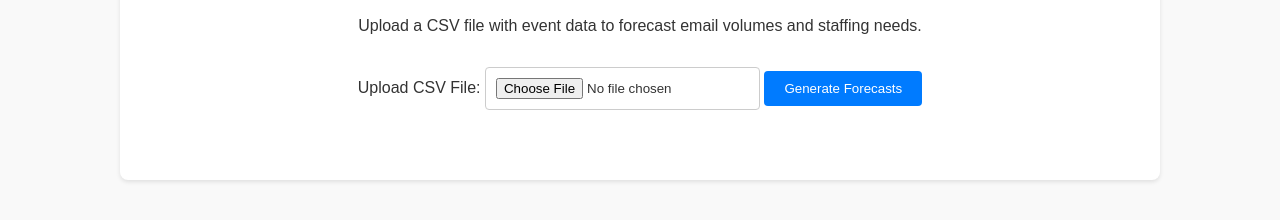
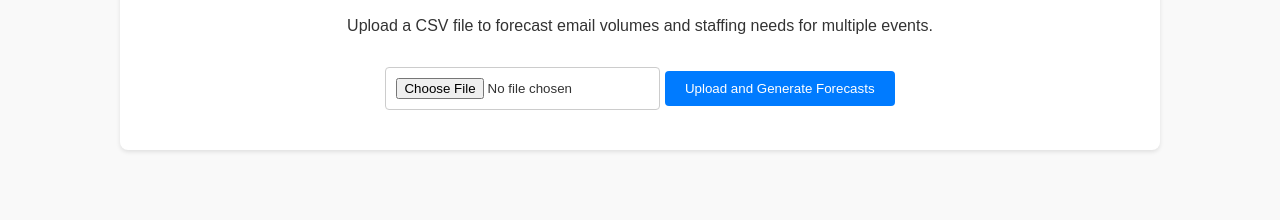
Before and after one commit to carpiojon83/RT-FORCASTING, a plain HTML site: page index.html in a window 1280 px wide. Shown: the part 124-344 px from the top of the page. Drawn offline with nearby package versions, Linux system fonts and the light colour scheme.

Commit message:
Update index.html

```diff
--- a/index.html
+++ b/index.html
@@ -10,17 +10,14 @@
 <body>
     <div class="container">
         <h1>Event Forecasting Tool</h1>
-        <p>Upload a CSV file with event data to forecast email volumes and staffing needs.</p>
+        <p>Upload a CSV file to forecast email volumes and staffing needs for multiple events.</p>
 
         <!-- File Upload -->
-        <label for="file-upload">Upload CSV File:</label>
-        <input type="file" id="file-upload" accept=".csv" />
+        <input type="file" id="upload-file" accept=".csv" />
+        <button onclick="processFile()">Upload and Generate Forecasts</button>
 
-        <!-- Forecast Button -->
-        <button onclick="processCSV()">Generate Forecasts</button>
-
-        <!-- Chart Containers -->
-        <div id="charts-container"></div>
+        <!-- Result Section -->
+        <div id="results"></div>
     </div>
 
     <script src="script.js"></script>
```
